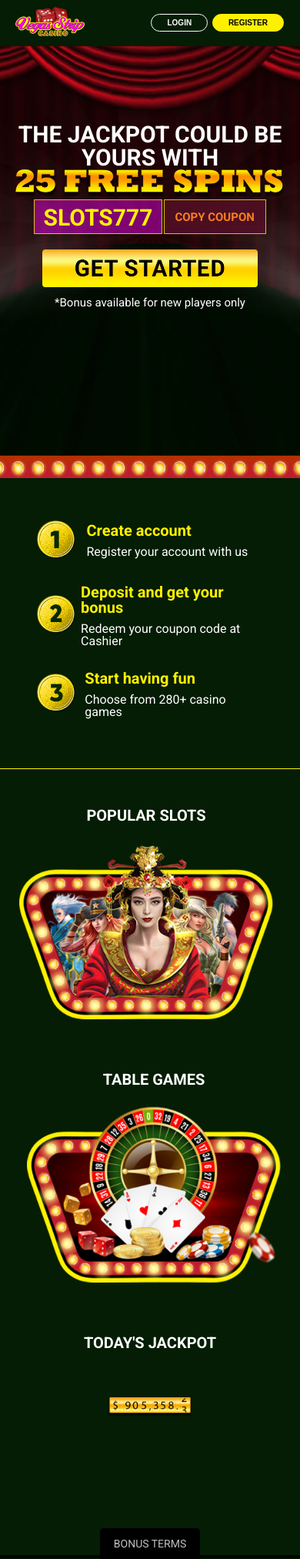
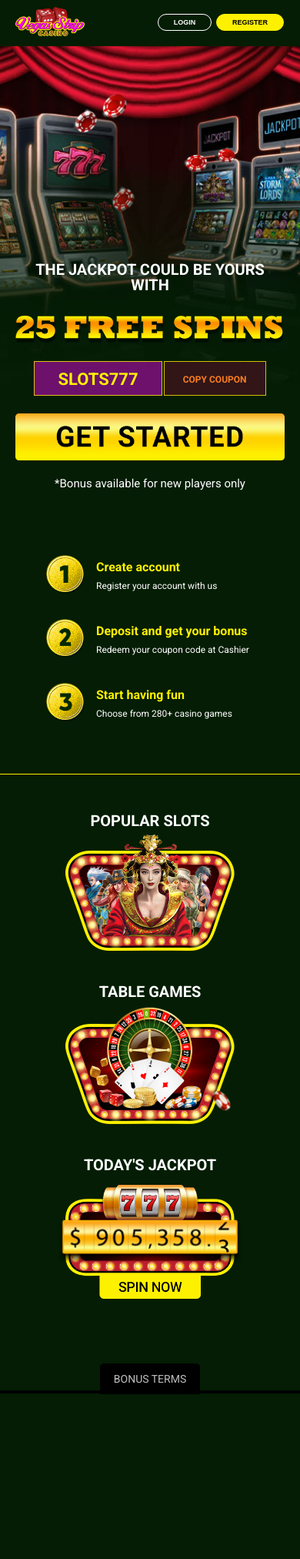
Before and after one commit to nikakenet/VSC-landing, a PHP site: page / in a window 390 px wide. Shown: the whole page at 77% size. After the commit the page ends 1811 px from the top, so only its background shows below. Run offline with PHP 8.4, Linux system fonts and the light colour scheme; some libraries are stand-ins or nearby versions.

Commit message:
responsivity changes

```diff
--- a/css/style.css
+++ b/css/style.css
@@ -11,6 +11,7 @@
 
 /*Copy coupon button style [start]*/
 .RowBoxCode.code1 {
+  padding-top: 20px;
   display: flex;
   justify-content: center;
   width: 500px;
@@ -25,8 +26,9 @@
 .BoxCode {
   font-size: 30px;
   display: block;
-  width: 50%;
-  height: 45px;
+  width: 236px;
+  height: 60px;
+  padding: 7px;
   margin: 0 1px 0 0;
   position: relative;
   color: #fef100;
@@ -39,12 +41,14 @@
 }
 
 .BtnCopy {
+  font-size: 18px;
   display: block;
-  width: 40%;
-  height: 45px;
+  width: 190px;
+  height: 60px;
+  padding: 7px;
   margin: 0 0 0 1px;
   position: relative;
-  background-color: rgba(87, 16, 39, 0.8);
+  background-color: rgba(87, 16, 39, 0.55);
   border-right: 1px solid #fef100c7;
   border-top: 1px solid #fef100c7;
   border-bottom: 1px solid #fef100c7;
@@ -83,7 +87,6 @@
   .BoxCode {
     font-size: 24px;
   }
-
   .BtnCopy {
     font-size: 14px;
   }
@@ -102,23 +105,19 @@ body {
   color: #fff;
   font-size: 15px;
 }
-
 a {
   color: inherit;
   text-decoration: none;
 }
-
 img {
   max-width: 100%;
 }
-
 ul,
 li {
   list-style: none;
   margin: 0;
   padding: 0;
 }
-
 h1,
 h2,
 h3,
@@ -130,39 +129,32 @@ em {
   padding: 0;
   margin: 0;
 }
-
 header {
-  padding: 0 0 110px 0;
-  background: url("../img/bg.jpg") center top / cover no-repeat;
+  padding: 0 0 34px 0;
+  background: url("../img/bgdesctop.jpg") center top / cover no-repeat;
 }
-
 .section-inner {
   max-width: 1080px;
   position: relative;
   margin: 0 auto;
   padding: 20px 20px;
 }
-
 .bold {
   font-weight: 700;
 }
-
 .top-bar {
   background: #041d04;
   padding: 10px 0;
 }
-
 .nav {
   display: flex;
   justify-content: space-between;
   align-items: center;
   margin: -22px 0 -22px 0;
 }
-
 .logo-container {
   max-width: 130px;
 }
-
 .login-button,
 .register-button {
   border-radius: 20px;
@@ -170,18 +162,15 @@ header {
   margin: 0 5px;
   transition: 0.2s;
 }
-
 .login-button {
   background: none;
   border: 1px solid #ffffff;
   color: #ffffff;
 }
-
 .login-button:hover {
   background: #ffffff;
   color: #000000;
 }
-
 .register-button {
   background: #fef100;
   border: 1px solid #fef100;
@@ -193,59 +182,50 @@ header {
   color: #ffffff;
   border: 1px solid #FE00FD;
 }
-
 .promo-container {
   text-align: center;
-  padding: 80px 0;
+  padding: 74px 0 60px 0;
 }
-
 .promo-heading {
   font-size: 30px;
+  padding: 30px 0 30px 0;
 }
-
 .start {
-  max-width: 350px;
+  max-width: 393px;
   margin: 0 auto;
   transition: 0.2s;
+  padding: 47px 0 10px 0;
 }
-
 .start:hover {
   filter: brightness(1.1);
-  filter: drop-shadow(5px 5px 10px #FBF36B);
+  filter: drop-shadow(2px 1px 10px #FBF36B);
 }
-
 .caption {
   padding: 10px 0;
 }
-
 .steps-block {
   display: flex;
   justify-content: space-between;
   margin: 22px 0 12px 0;
 }
-
 .steps-item {
   display: flex;
   align-items: center;
   justify-content: center;
 }
-
 .steps-desc {
   padding: 0 5px;
 }
-
 .number {
   max-width: 50px;
   width: 100%;
   margin: 0 10px 0 0;
 }
-
 .steps-hl {
   font-size:20px;
   padding: 0 0 5px 0;
   color: #fef100;
 }
-
 .steps-shl {
   font-size: 16px;
   padding: 5px 0 0 0;
@@ -259,7 +239,6 @@ header {
   border-top: 1px solid #FEF100;
   margin: 10px 0 0 0;
 }
-
 .section-games {
   display: flex;
   justify-content: space-around;
@@ -268,64 +247,38 @@ header {
   text-align: center;
   max-width: 1230px;
 }
-
 .section-game {
   padding: 20px 0;
   font-size: 20px;
 }
-
-.popular-slots {
-  margin: 0 10px 0 0;
+.category-image {
+  padding: 15px 10px 0 10px;
+  transition: 0.2s;
 }
-
-#popular-slots, #table-games {
-  padding: 25px;
+.category-image:hover {
+  filter: brightness(1.1);
+  transform: scale(1.01);
 }
-
-.jackpot-image {
+.jackpot-container {
   position: relative;
-  width: 222px;
-  height: 150px;
-  background: url("../img/slot-frame.png") center center no-repeat / cover;
+  margin-top: 10px;
 }
-
-.counter {
+.jackpot {
   position: absolute;
+  left: 50%;
   top: 50%;
-  left: 50%;
   transform: translate(-50%, -50%);
+  z-index: 10;
 }
-
-/*
-#today-jackpot {
-  padding: 33px 0 0 0;
-  width: 386px;
-}
-
-.today-jackpot {
-  margin: 0 0 5px 0;
-}
-
-#jackpot-spin {
-  margin: -144px;
-  padding-left: 182px;
-}
-ffff*/
-.table-games {
-  margin: 0 0 0 10px;
-}
-
 /*class body-offers [end]*/
 
 
 
-
 /* Media [start] */
-@media screen and (max-width: 871px) {
+@media screen and (max-width: 990px) {
   .body-offers {
     display: flex;
   }
-
     .popular-slots {
       order: 0;
     }
@@ -335,11 +288,27 @@ ffff*/
     .table-games {
       order: 1;
     }
+    .steps-block {
+      display: block;
+      margin: 20px auto;
+    }
+    .steps-item {
+      justify-content: start;
+      padding: 15px 0;
+    }
+    .section-games {
+      flex-direction: column;
+      align-items: center;
+    }
 }
 
-@media screen and (min-width: 570px) and (max-width: 870px) {
+@media screen and (min-width: 580px) and (max-width: 990px) {
+  header {
+    padding: 0 0 25px 0;
+    background: url("../img/bgtablet.jpg") center top / cover no-repeat;
+  }
   .steps-block {
-    max-width: 405px;
+    max-width: 425px;
   }
   .steps-hl {
     font-size: 28px;
@@ -347,39 +316,108 @@ ffff*/
   .steps-shl {
     font-size: 20px;
   }
-}
-
-@media screen and (max-width: 870px) {
-  .steps-block {
-    display: block;
-    margin: 20px auto;
+  .section-game {
+    width: 335px;
   }
-  .steps-item {
-    justify-content: start;
-    padding: 15px 0;
-  }
-  .section-games {
-    flex-direction: column;
-    align-items: center;
+  .category-image {
+    padding: 5px 10px 0 10px;
   }
 }
 
-@media screen and (max-width: 570px) {
+@media screen and (min-width: 470px) and (max-width: 580px) {
+  header {
+    padding: 0 0 0 0;
+    background: url("../img/bgmobile.jpg") center top / cover no-repeat;
+  }
   .login-button, .register-button {
     font-size: 10px;
     margin: 1px;
   }
   .logo-container {
-    max-width: 90px;
+    max-width: 150px;
   }
-  .start {
-    max-width: 280px;
+  .promo-container {
+    padding: 230px 0 0 0;
+  }
+  .promo-heading{
+    font-size: 24px;
+  }
+  #BoxCode-1 {
+    width: 50%;
+    font-size: 26px;
+  }
+  #BoxCodeButton-1 {
+    width: 30%;
+    font-size: 15px;
   }
   .steps-block {
-    max-width: 295px;
+    max-width: 320px;
+    margin: -21px auto;
+  }
+  .steps-hl {
+    font-size: 20px;
+  }
+  .steps-shl {
+    font-size: 14px;
+  }
+  .section-game {
+    width: 335px;
+  }
+  .category-image {
+    padding: 5px 10px 0 10px;
   }
 }
 
+@media screen and (min-width: 315px) and (max-width: 470px) {
+  header {
+    padding: 0 0 0 0;
+    background: url("../img/bgmobile.jpg") center top / cover no-repeat;
+  }
+  .login-button, .register-button {
+    font-size: 9px;
+    margin: 1px;
+  }
+  .logo-container {
+    max-width: 90px;
+  }
+  .promo-container {
+    padding: 230px 0 0 0;
+  }
+  .promo-heading{
+    font-size: 20px;
+  }
+  #BoxCode-1 {
+    width: 50%;
+    height: 45px;
+    line-height: 32px;
+    font-size: 22px;
+  }
+  #BoxCodeButton-1 {
+    width: 40%;
+    height: 45px;
+    line-height: 32px;
+    font-size: 12px;
+  }
+  .start {
+    max-width: 420px;
+    padding: 23px 0 10px 0;
+  }
+  .steps-block {
+    max-width: 270px;
+  }
+  .steps-hl {
+    font-size: 16px;
+  }
+  .steps-shl {
+    font-size: 12px;
+  }
+  .section-game {
+    width: 240px;
+  }
+  .category-image {
+    padding: 5px 10px 0 10px;
+  }
+}
 
 #BarFooterTerms{color: #bfbfbf; display:block;width:100%;height:auto;min-height:4px;background:#000000;position:absolute;bottom:0px;left:0;z-index:9999999;}
 #BarFooterTerms #BoxButtonTerms{display:block;width:100%;height:30px;position:absolute;top:-35px;left:0;z-index:0;text-align:center}
--- a/index.html
+++ b/index.html
@@ -103,43 +103,26 @@
     <div class="body-offers">
         <div class="section-games section-inner">
             <div class="popular-slots section-game bold">
-                <div>
-                    <p>POPULAR SLOTS</p>
-                </div>
-                <div>
-                    <img id="popular-slots" src="img/popular-slots.png" alt="Popular Slots">
+                <p>POPULAR SLOTS</p>
+                <div class="category-image">
+                    <img src="img/popular-slots.png" alt="Popular Slots">
                 </div>
             </div>
 
             <div class="today-jackpot section-game bold">
-                <div>
-                    <p>TODAY'S JACKPOT</p>
-                </div>
-
-                <div class="jackpot-image">
-                    <div class="counter">
-                        <img src="img/jackpot.png">
+                <p>TODAY'S JACKPOT</p>
+                <a href="#">
+                    <div class="category-image jackpot-container">
+                        <img class="jackpot" src="img/jackpot.png">
+                        <img src="img/slot-frame.png">
                     </div>
-                </div>
-
-                <!--
-                    <div style="position: relative">
-                    <img id="today-jackpot" src="img/slot-frame.png">
-                    <div id="jackpot-spin" style="position: absolute">
-                        <img src="img/jackpot.png" alt="Todays Jackpot">
-                    </div>
-                </div>
-                ffff-->
-
-
+                </a>
             </div>
 
             <div class="table-games section-game bold">
-                <div>
-                    <p>TABLE GAMES</p>
-                </div>
-                <div>
-                    <img id="table-games" src="img/table-games.png" alt="Table Games">
+                <p>TABLE GAMES</p>
+                <div class="category-image">
+                    <img style="padding: 5px 0 0 0;" src="img/table-games.png" alt="Table Games">
                 </div>
             </div>
         </div>
```
Also changed, not shown: img/bgdesctop.jpg (renamed from img/bg.jpg), img/bgmobile.jpg (added), img/bgtablet.jpg (added).
